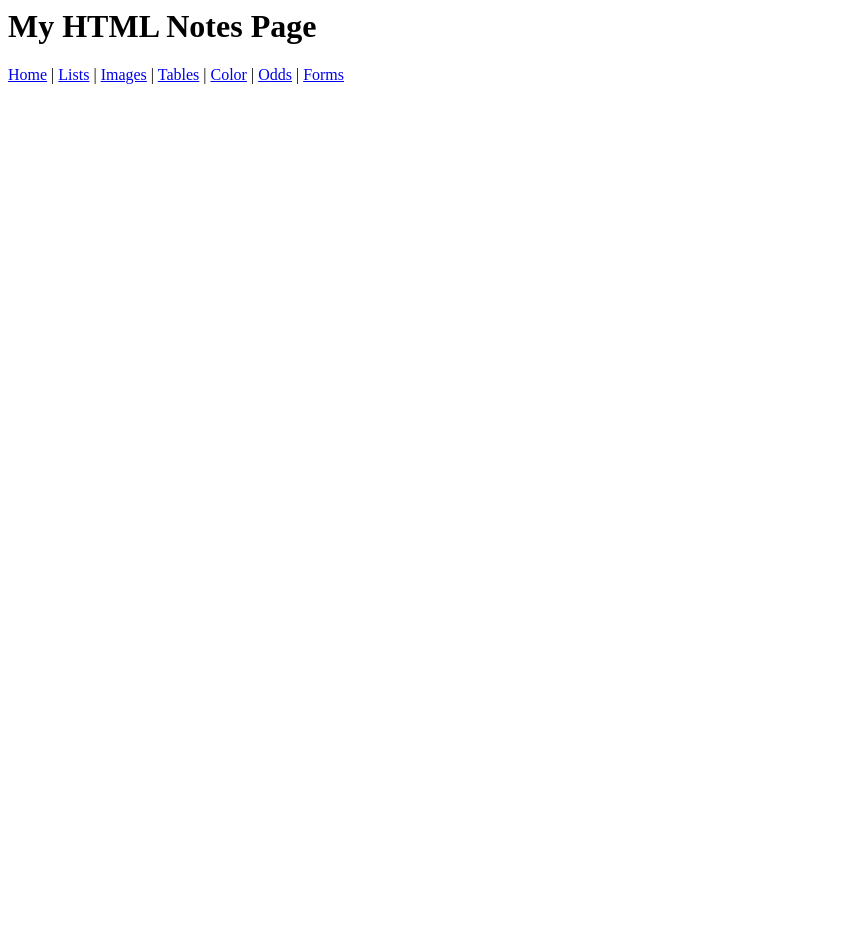
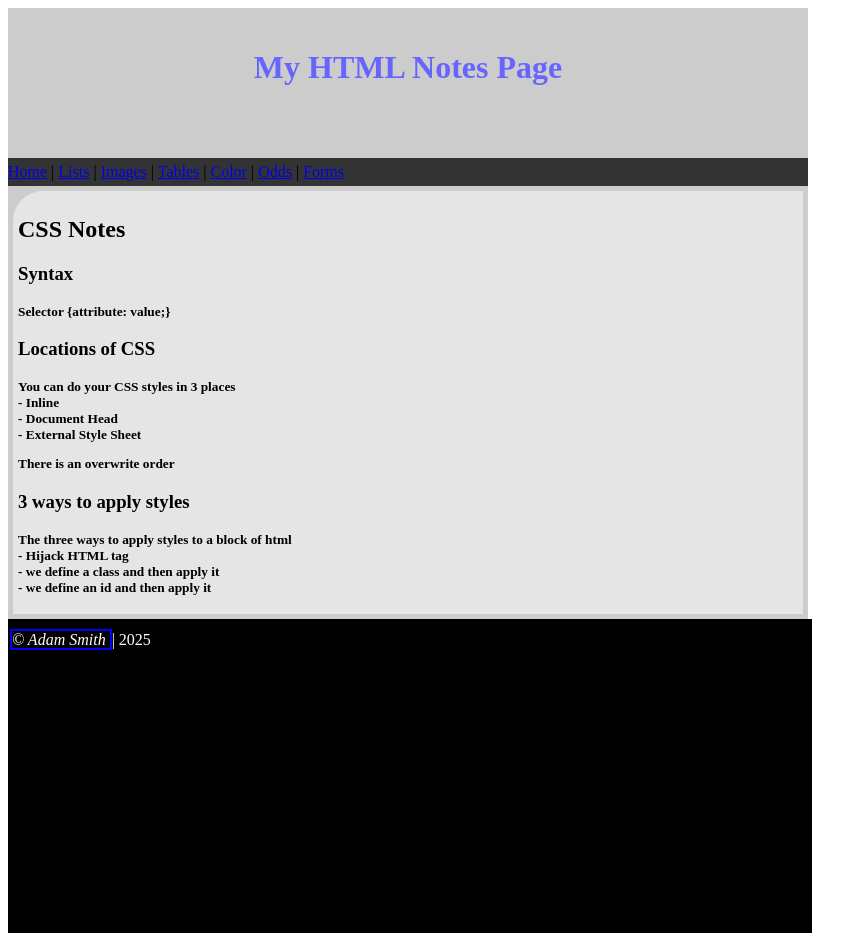
Before and after one commit to adwsmith-cs/htmlNotes, a plain HTML site: page index.htm in a window 1280 px wide. Shown: the whole page, without its empty margins (0-867 px from the left). Before the commit the page ends 800 px from the top, so only its background shows below. Drawn offline with Linux system fonts and the light colour scheme.

Commit message:
Day 5 changes. Lots of CSS

```diff
--- a/index.htm
+++ b/index.htm
@@ -1,5 +1,35 @@
 <html>
     <head>
+        <link rel="stylesheet" href="style.css">
+        <style>
+            p
+            {
+                font-size:10pt;
+                font-weight:800;
+            }
+            header
+            {
+                width: 800px;
+                height: 130px;
+                background-color: #ccc;
+                color: #66f;
+                padding-top:20px;
+                text-align: center;
+            }
+            main
+            {
+                width: 790px;
+                padding: 5px;
+                background-color: #ccc;
+            }
+            section
+            {
+                background-color: rgba(255,255,255,0.5);
+                padding: 5px;
+                border-radius:  30px 0px 0px 0px;
+            }
+        </style>
+
         <title>Notes Page | Home</title>
     </head>
     <body>
@@ -19,14 +49,28 @@
         </nav>
         <main>
             <section>
-
+                <h1>CSS Notes</h1>
+                <h3>Syntax</h3>
+                <p>Selector {attribute: value;}</p>
+                <h3 style="font-family: Hourglass of shine; font-weight:bolder;">Locations of CSS</h3>
+                <p>You can do your CSS styles in 3 places<br>
+                - Inline<br>
+                - Document Head<br>
+                - External Style Sheet</p>
+                <p>There is an overwrite order</p>
+                <h3>3 ways to apply styles</h3>
+                <p>The three ways to apply styles to a block of html<br>
+                    - Hijack HTML tag<br>
+                    - we define a class and then apply it<br>
+                    - we define an id and then apply it
+                </p>
             </section>
             <aside>
 
             </aside>
         </main>
-        <footer>
-
+        <footer style="border-width: 2px; border-color: #000; border-style: solid;">
+            <span style="border: 2px solid #00f; font-style: italic;">&copy; Adam Smith </span>| 2025
         </footer>
     </body>
 </html>
--- /dev/null
+++ b/style.css
@@ -0,0 +1,14 @@
+nav {
+    background-color: #333;
+    width: 800px;
+    padding-top: 5px;
+    padding-bottom: 5px;
+}
+
+footer {
+    width: 800px;
+    background-color: #000;
+    color: #fff;
+    height: 300px;
+    padding-top: 10px;
+}
```
Also changed, not shown: color.htm (+16 -6 lines), images.htm (+1 -0 lines), lists.htm (+12 -0 lines), tables.htm (+60 -0 lines).
